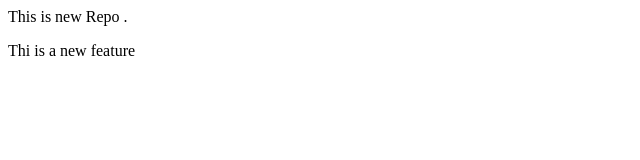
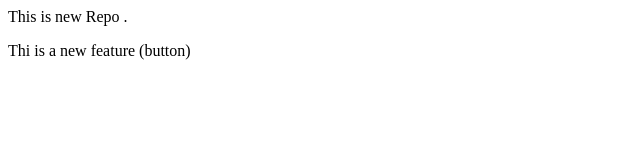
Before and after one commit to princejha485/localrepo, a plain HTML site: page index.html in a window 1280 px wide. Shown: the full height of the page, 0-640 px from the left. Drawn offline with Linux system fonts and the light colour scheme.

Commit message:
Add button

```diff
--- a/index.html
+++ b/index.html
@@ -1,2 +1,2 @@
 <p>This is new Repo .</p>
-<p>Thi is a new feature </p>
+<p>Thi is a new feature (button)</p>
```
